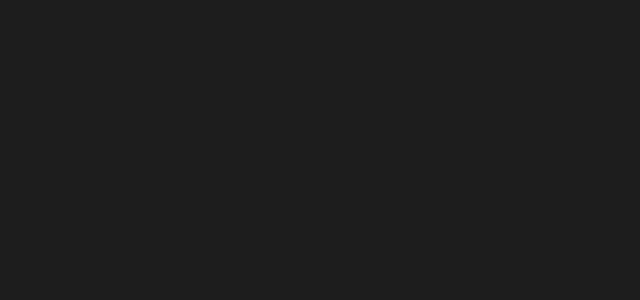
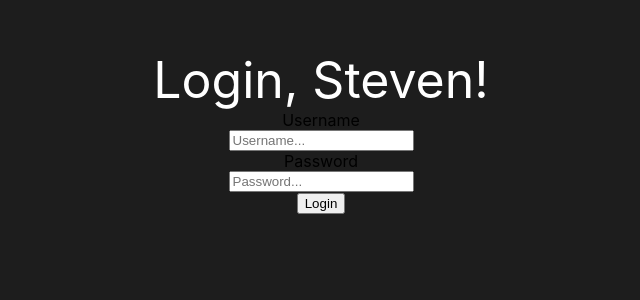
Before and after one commit to steven-rr/fullstackProject, a React (Create React App) app in the folder client/: page /login in a window 1280 px wide. Shown: the top 300 px of the page, without its empty margins (319-959 px from the left). Built offline with nearby package versions, Linux system fonts and the light colour scheme.

Commit message:
login and sign up still in progress. on error handling.

```diff
--- a/client/src/App.js
+++ b/client/src/App.js
@@ -1,6 +1,7 @@
 import './App.css';
 import Home from "./pages/Home"
 import Form from "./pages/Form"
+import Login from "./pages/Login"
 import Posts from "./pages/Posts"
 
 import {BrowserRouter as Router, Switch, Route} from 'react-router-dom'
@@ -13,6 +14,7 @@ function App() {
           <Route path="/" exact component = {Home} />
           <Route path="/form" component = {Form} />
           <Route path="/blog" component = {Posts} />
+          <Route path="/login" component = {Login} />
         </Switch>
       </div>
     </Router>
--- a/client/src/pages/Form.js
+++ b/client/src/pages/Form.js
@@ -8,10 +8,13 @@ const emailRegex = RegExp(
   );
 
 const Form = () => {
-
+    const [rerender, setRerender] = useState(false)
     const [values, setValues] = useState({username: '', password: '', email: '' })
     const [inputErrors, setInputErrors] = useState({ usernameErr: '', passwordErr: '', emailErr: ''})
     const [invalidFlags, setInvalidFlags] = useState({submitUsernameInvalid: true, submitPWInvalid: true, submitEmailInvalid: true, submitInvalid: true})
+    useEffect( () => {
+        setRerender(!rerender)
+    }, [values.usernameErr])
     // handles input errors.
     const handleErrors = (name, value) => {
         // handle errors:
@@ -44,11 +47,17 @@ const Form = () => {
 
     const handleSubmit = async (e) =>
     {
-        e.preventDefault();
         const response = await axios
                                 .post('/api/users/register',values)
                                 .then( res => {
-                                    console.log(res)
+                                    console.log(inputErrors.usernameErr)
+                                    if(res.data.userNameErr || res.data.emailErr)
+                                    {
+                                        inputErrors.usernameErr = res.data.userNameErr;
+                                        inputErrors.emailErr = res.data.emailErr;
+                                    }
+                                    console.log(inputErrors.usernameErr)
+                                    console.log(inputErrors.emailErr)
                                 })
                                 .catch( (err) => console.log("Error:", err ) );
 
@@ -84,7 +93,7 @@ const Form = () => {
                     />
                 </div>
                 <div>
-                    <button onClick={handleSubmit} disabled={invalidFlags.submitInvalid}>Create Account</button>
+                    <button onClick={handleSubmit} disabled={invalidFlags.submitInvalid} type="button" >Create Account</button>
                 </div>
             </form>
         </div>
--- /dev/null
+++ b/client/src/pages/Login.js
@@ -0,0 +1,59 @@
+import React, { useState, useEffect } from 'react'
+import axios from   "axios"
+import LoginCSS from "./Login.module.css"
+
+const Login = () => {
+    const [values, setValues] = useState({username: '', password: '', email: '' })
+    const [inputErrors, setInputErrors] = useState({ loginErr: ''})
+
+    const handleChange = e => {
+        const {name, value} = e.target;
+        setValues({...values, [name]:value})
+    }
+
+    const handleSubmit = async (e) =>
+    {
+        const response = await axios
+                                .post('/api/users/login',values)
+                                .then( res => {
+                                    if(res.data.error)
+                                    {
+                                        inputErrors.loginErr = res.data.error;
+                                        console.log(res.data.error)
+                                    }
+                                    console.log(res)
+                                })
+                                .catch( (err) => console.log("Error:", err ) );
+
+    }
+
+    return (
+        <div className={LoginCSS.loginContainer}>
+            <div className={LoginCSS.textStyle}> Login, Steven! </div>
+            <form className= {LoginCSS.formClass}>
+                <div className={LoginCSS.inputsClass}>
+                    <label>Username</label>
+                    <input
+                        type= "text"
+                        name= "username"
+                        onChange={handleChange}
+                        placeholder="Username..."
+                    />
+                    <label>Password</label>
+                    <input
+                        type= "password"
+                        name= "password"
+                        onChange={handleChange}
+                        placeholder="Password..."
+                    />
+                    <div className={LoginCSS.errMsgClass}> {inputErrors.loginErr} </div>
+                </div>
+                <div>
+                    <button onClick={handleSubmit} type = "button">Login</button>
+                </div>
+            </form>
+        </div>
+    )
+}
+
+export default Login
--- /dev/null
+++ b/client/src/pages/Login.module.css
@@ -0,0 +1,37 @@
+
+.loginContainer
+{
+    background-color: rgb(29, 29, 29);
+    height: 100%;
+}
+
+.textStyle
+{
+    display: block;
+    padding-top: 50px;
+    color: #fff;
+    font-size: 50px;
+
+}
+
+.formClass
+{
+    display:flex;
+    flex-direction: column;
+    align-items: center;
+}
+
+.inputsClass
+{
+    width: 10px;
+    display:flex;
+    flex-direction: column;
+    align-items: center;
+    justify-content: center;
+}
+
+.errMsgClass
+{
+	color: red;
+
+}
```
Also changed, not shown: 1 other file (tests, documents, lock files or other folders).
